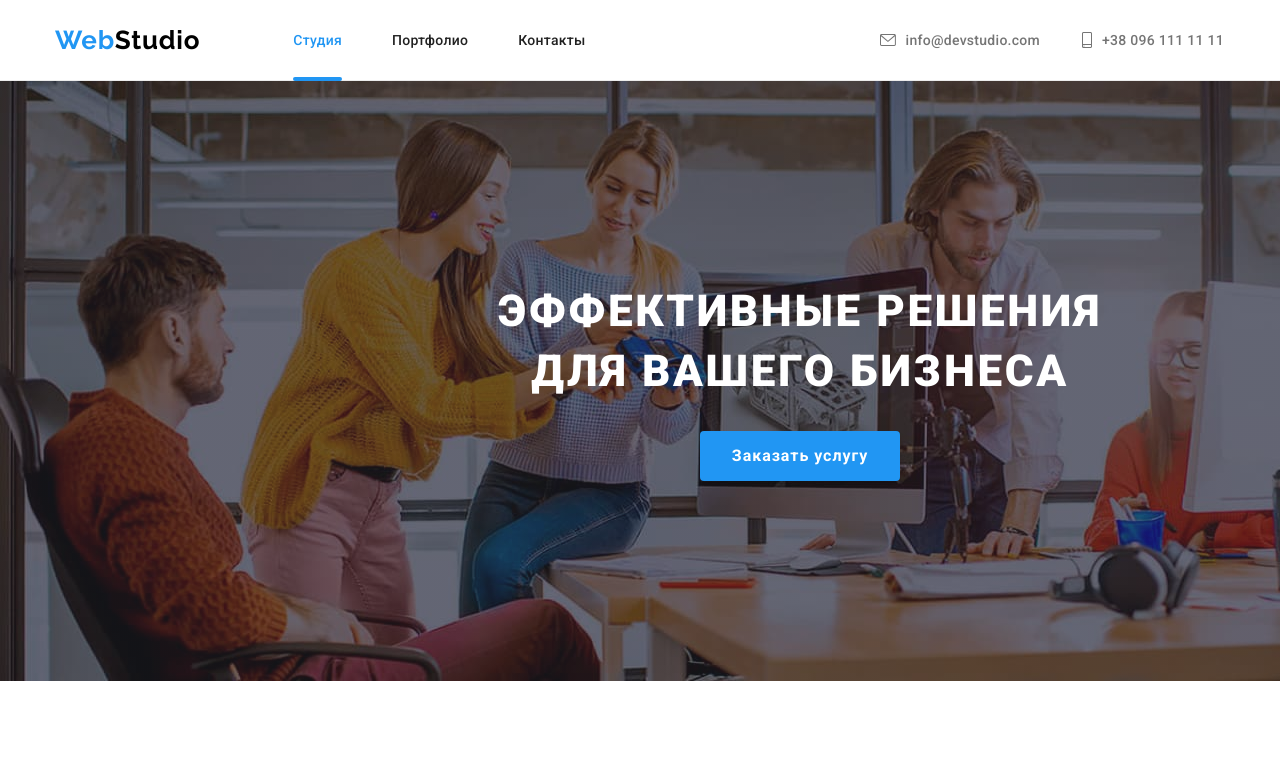
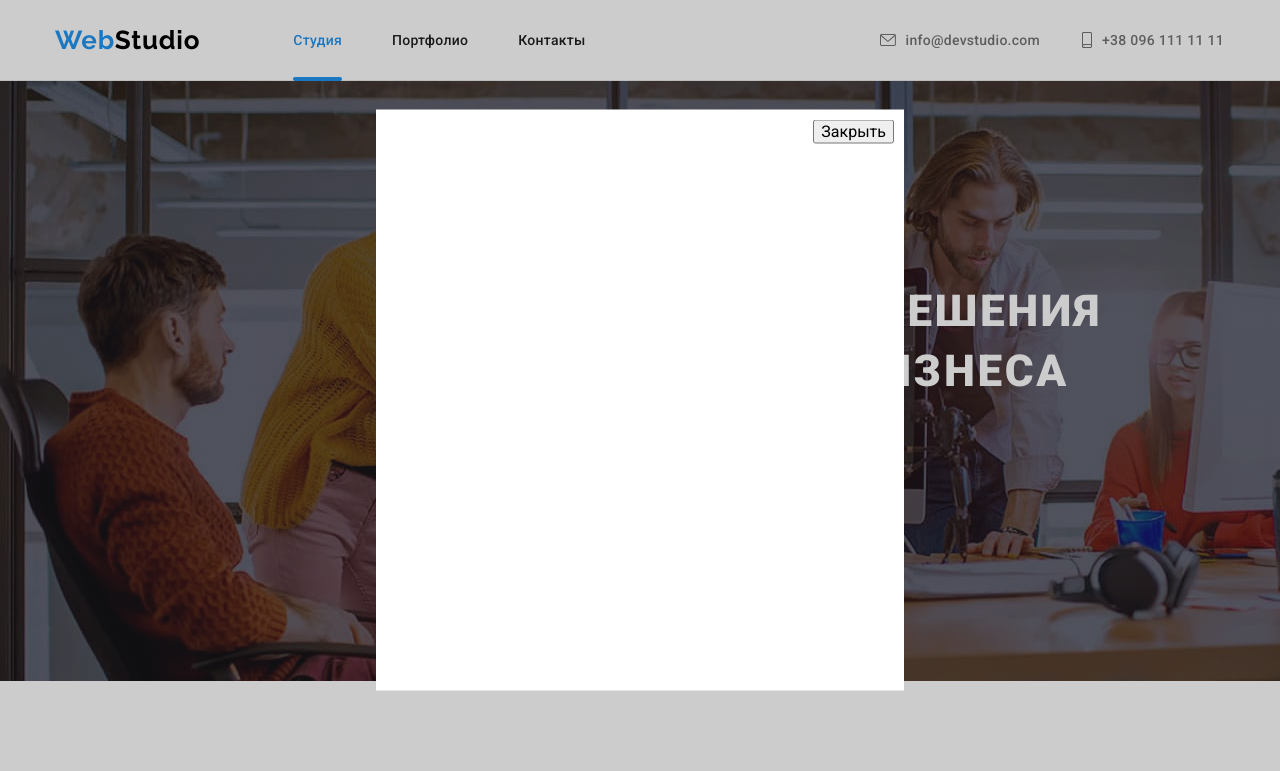
Before and after one commit to TretiakOleksandr/goit-markup-hw-05, a plain HTML site: page index.html in a window 1280 px wide. Shown: the top 771 px of the page. Drawn offline with nearby package versions, Linux system fonts and the light colour scheme.

Commit message:
Добавлено модальное окно и скрипт

```diff
--- a/css/styles.css
+++ b/css/styles.css
@@ -692,3 +692,36 @@ color: #757575;
     transform: translateY(0%);
 }
 /* ------------end portfolio projects----------- */
+
+/* ----------modal window------------- */
+.backdrop{
+    position: fixed;
+    top: 0;
+    left: 0;
+    width: 100%;
+    height: 100%;
+    background-color:rgba(0, 0, 0, 0.2);
+}
+
+.backdrop.is-hidden{
+    opacity: 0;
+    pointer-events: none;
+}
+
+.modal{
+    position: absolute;
+    top: 50%;
+    left: 50%;
+    transform: translate(-50%, -50%);
+
+    width: 528px;
+    height: 581px;
+    background-color: #fff;
+}
+
+.close-button{
+    position: absolute;
+    top: 10px;
+    right: 10px;
+}
+/* ----------end modal window------------- */
--- a/index.html
+++ b/index.html
@@ -58,7 +58,7 @@
         <section class="hero-section overlay">
             <div class="container">
                 <h1 class="hero-header">Эффективные решения </br> для вашего бизнеса</h1>
-                <button class="hero-button" type="button">Заказать услугу</button>
+                <button class="hero-button" type="button" data-modal-open>Заказать услугу</button>
             </div>
         </section>
 
@@ -395,5 +395,13 @@
         </div>
     </footer>
 
+    <div class="backdrop" data-modal>
+        <div class="modal">
+            <button class="close-button" data-modal-close>Закрыть</button>
+        </div>
+    </div>
+
+    <script src="./js/modal.js"></script>
+
 </body>
 </html>
--- /dev/null
+++ b/js/modal.js
@@ -0,0 +1,14 @@
+(() => {
+  const refs = {
+    openModalBtn: document.querySelector('[data-modal-open]'),
+    closeModalBtn: document.querySelector('[data-modal-close]'),
+    modal: document.querySelector('[data-modal]'),
+  };
+
+  refs.openModalBtn.addEventListener('click', toggleModal);
+  refs.closeModalBtn.addEventListener('click', toggleModal);
+
+  function toggleModal() {
+    refs.modal.classList.toggle('is-hidden');
+  }
+})();
```
Also changed, not shown: portfolio.html (+1 -0 lines).
